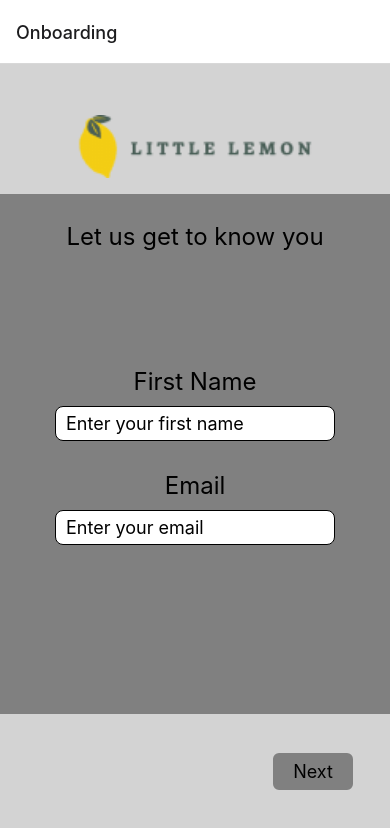
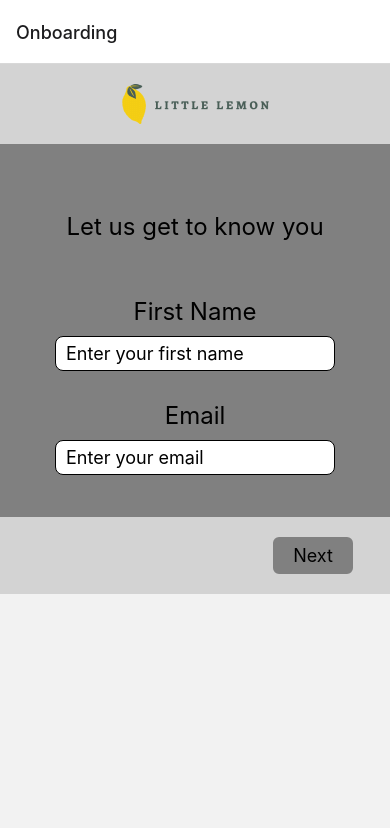
Before and after one commit to Mahmood28/CapstoneLittleLemon, a React Native app: screen / in a window 390 px wide. Shown: the top 828 px of the page. Built offline with nearby package versions, Linux system fonts and the light colour scheme; what expo-sqlite would draw is missing.

Commit message:
working fine - except for the Avatar picture not being updated always

```diff
--- a/screens/Onboarding.js
+++ b/screens/Onboarding.js
@@ -80,7 +80,7 @@ const OnboardingScreen = ({ navigation }) => {
   };
   // TODO: change to Scrollview similar to ProfileScreen
   return (
-    <KeyboardAvoidingView behavior="padding" style={styles.container}>
+    <ScrollView style={styles.container}>
       <View style={styles.headercontainer}>
         <Image
           style={styles.headerimage}
@@ -93,7 +93,7 @@ const OnboardingScreen = ({ navigation }) => {
 
       <View style={styles.textInputContainer}>
         <Text style={styles.regularText}>Let us get to know you</Text>
-        <Text style={{ ...styles.regularText, marginTop: 100 }}>
+        <Text style={{ ...styles.regularText, marginTop: 40 }}>
           First Name
         </Text>
         <TextInput
@@ -128,7 +128,7 @@ const OnboardingScreen = ({ navigation }) => {
           </Pressable>
         </View>
       </View>
-    </KeyboardAvoidingView>
+    </ScrollView>
   );
 };
 
@@ -137,23 +137,20 @@ const styles = StyleSheet.create({
     flex: 1,
   },
   headercontainer: {
-    flex: 1,
     backgroundColor: "lightgrey",
     alignItems: "center",
   },
   textInputContainer: {
-    flex: 4,
     backgroundColor: "grey",
     alignItems: "center",
+    paddingVertical : 40,
   },
   footercontainer: {
-    flex: 1,
     backgroundColor: "lightgrey",
   },
   headerimage: {
-    width: "75%",
-    height: "80%",
-    marginVertical: 30,
+    width: 350,
+    marginVertical: 20,
   },
   regularText: {
     fontSize: 24,
@@ -176,8 +173,9 @@ const styles = StyleSheet.create({
     width: 280,
   },
   buttonContainer: {
-    marginTop: "10%",
+    marginTop: 20,
     marginLeft: "70%",
+    marginBottom: 20
   },
   buttonDisabled: {
     padding: 6,
```
